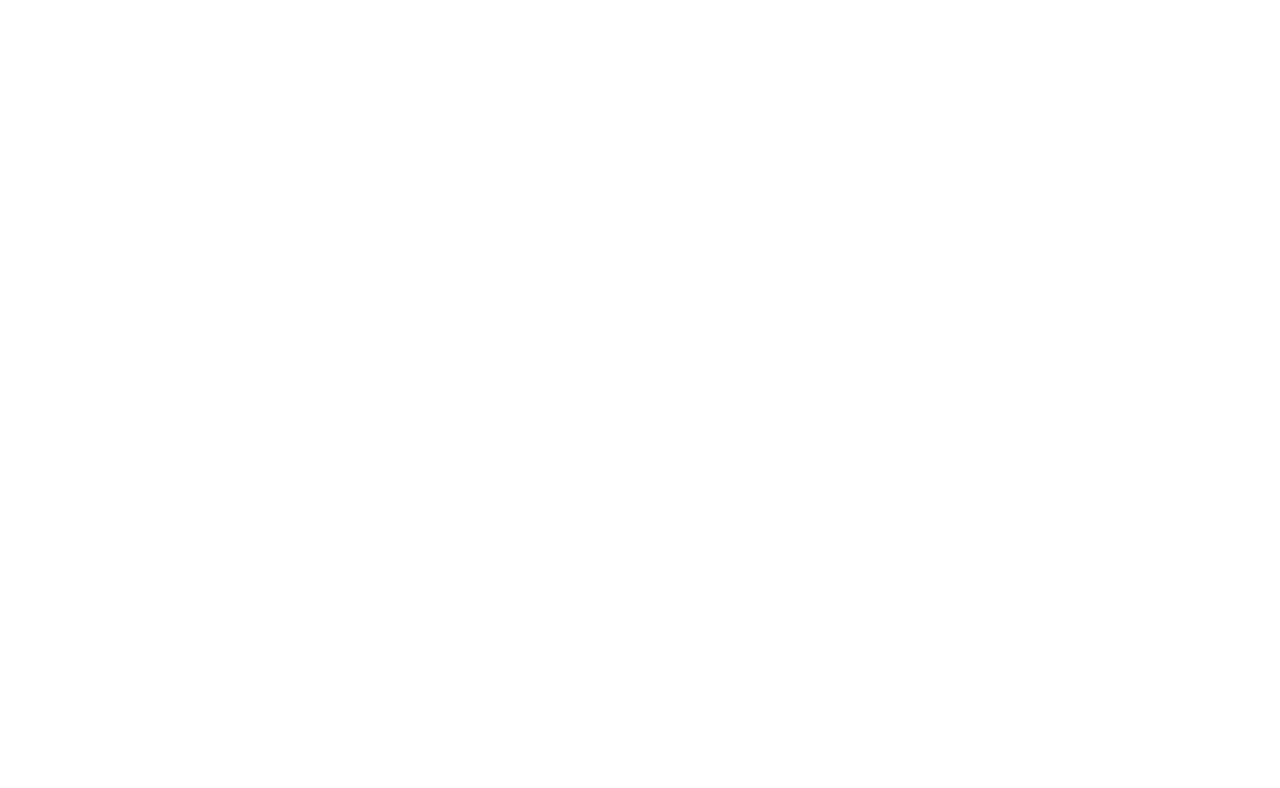
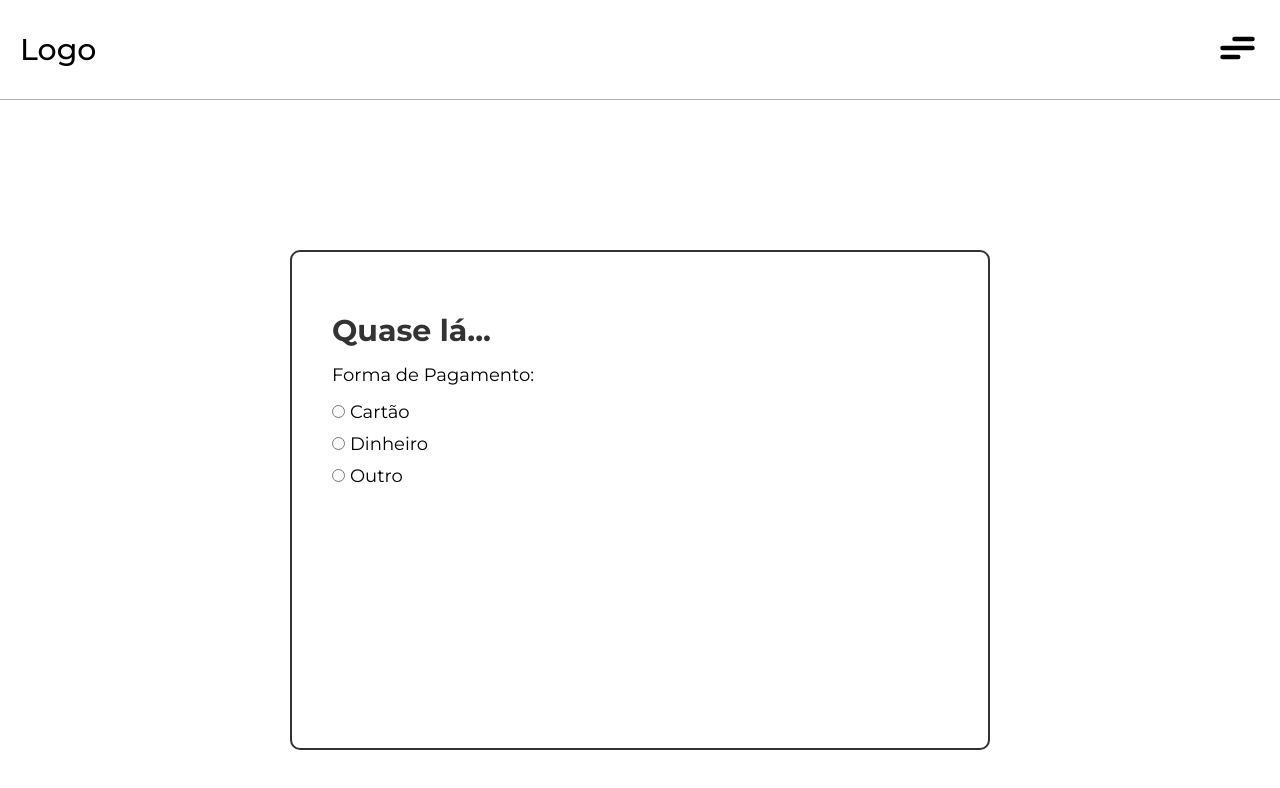
Before and after one commit to MikaelAugustoDev/desafio, a React (Vite) app: page /assistentedepedido/1 in a window 1280 px wide. Before the commit this address had no page. Shown: the top 788 px of the page. Built offline with nearby package versions, Linux system fonts and the light colour scheme.

Commit message:
Começando a criação da etapa fial da compra

```diff
--- a/src/components/cardClientes/index.tsx
+++ b/src/components/cardClientes/index.tsx
@@ -6,7 +6,7 @@
     onClick: React.MouseEventHandler<HTMLDivElement>,
     cpfCnpj: number,
     email: string,
-    codigo: string
+    codigo: string,
 }
 
 const Card = styled.div`
--- a/src/components/input/index.tsx
+++ b/src/components/input/index.tsx
@@ -5,7 +5,7 @@
     name: string,
     type: string,
     value?: string,
-    onChange?: any
+    onChange?: any,
 }
 
 const InputContainer = styled.div`
--- a/src/pages/CadastroDeProdutos/index.tsx
+++ b/src/pages/CadastroDeProdutos/index.tsx
@@ -13,7 +13,7 @@
 
 const Formulario = styled.div`
   width: 700px;
-  height: 500px;
+  height: 550px;
   border: 2px solid #333;
   border-radius: 10px;
   display: flex;
@@ -23,17 +23,15 @@
 
   @media (max-width: 425px) {
     width: 400px;
-    height: 800px;
+    height: 900px;
     margin: 40px 0px;
   }
 
   @media (max-width: 375px) {
     width: 320px;
-    height: 800px;
   }
   @media (max-width: 320px) {
     width: 300px;
-    height: 800px;
     padding: 60px 20px;
   }
 `;
@@ -105,7 +103,7 @@
   font-weight: 700;
   color: #fff;
   border-radius: 5px;
-  margin-top: 20px;
+  margin-top: 50px;
   transition: all ease 0.1s;
   box-shadow: 0px 5px 0px 0px #a29bfe;
 
@@ -123,15 +121,36 @@
   }
 `;
 
+const CodigoProduct = styled.div`
+  display: flex;
+  gap: 15px;
+  margin-left: 30px;
+
+  @media (max-width: 425px) {
+    margin: 20px 30px;
+  }
+
+  @media (max-width: 375px) {
+    margin: 20px 0px;
+  }
+`;
+
+const LabelProduct = styled.label``;
+
+const InputCheckbox = styled.input`
+
+`;
+
 const CadastroDeProdutos = () => {
 
-  const [codigo, setCodigo] = useState("");
+  const [name, setName] = useState("");
   const [preco, setPreco] = useState("");
   const [quantidade, setQuantidade] = useState("");
   const [descricao, setDescricao] = useState("");
+  const [estaAtivo, setEstaAtivo] = useState(false);
 
-  const handleCodigoChange = (e: ChangeEvent<HTMLInputElement>) => {
-    setCodigo(e.target.value);
+  const handleNameChange = (e: ChangeEvent<HTMLInputElement>) => {
+    setName(e.target.value);
   };
 
   const handlePrecoChange = (e: ChangeEvent<HTMLInputElement>) => {
@@ -146,12 +165,18 @@
     setDescricao(e.target.value);
   };
 
+  const handleEstaAtivoChange = () => {
+    setEstaAtivo(!estaAtivo);
+  };
+
+
   const handleCadastrar = () => {
     const dadosDoProduto = {
-      name: codigo,
+      name: name,
       description: descricao,
       price: preco,
       stock: quantidade,
+      estaAtivo: estaAtivo
     };
 
     localStorage.setItem("produtoCadastrado", JSON.stringify(dadosDoProduto));
@@ -168,9 +193,9 @@
             <DivInfomations>
               <DivInputs>
                 <Input
-                  name="Código"
+                  name="Nome do Produto"
                   type="text"
-                  onChange={handleCodigoChange}
+                  onChange={handleNameChange}
                 />
                 <Input
                   name="Preço"
@@ -181,8 +206,16 @@
                   name="Quantidade em estoque"
                   type="text"
                   onChange={handleQuantidadeChange}
-
                 />
+                <CodigoProduct>
+                  <InputCheckbox
+                    type="checkbox"
+                    id="check"
+                    checked={estaAtivo}
+                    onChange={handleEstaAtivoChange}
+                  />
+                  <LabelProduct htmlFor="check">O código está ativo?</LabelProduct>
+                </CodigoProduct>
               </DivInputs>
               <DescricaoDoProduto
                 placeholder="Descrição do Produto"
--- /dev/null
+++ b/src/pages/FinalizandoCompra/index.tsx
@@ -0,0 +1,177 @@
+import { styled } from "styled-components";
+import { Header } from "../../components/header";
+import { useState } from "react";
+
+const Main = styled.main`
+  width: 100%;
+  min-height: 100vh;
+  display: flex;
+  align-items: center;
+  justify-content: center;
+
+  @media (max-width: 425px) {
+    padding: 30px;
+  }
+`;
+
+const Formulario = styled.div`
+  width: 700px;
+  height: 500px;
+  border: 2px solid #333;
+  border-radius: 10px;
+  display: flex;
+  flex-direction: column;
+  padding: 60px 40px;
+  gap: 15px;
+
+  @media (max-width: 425px) {
+    width: 400px;
+    height: 600px;
+  }
+
+  @media (max-width: 375px) {
+    width: 320px;
+    height: 600px;
+  }
+
+  @media (max-width: 320px) {
+    width: 300px;
+    height: 650px;
+    padding: 60px 20px;
+  }
+`;
+
+const TitleFormulario = styled.h1`
+  font-size: 30px;
+  color: #333;
+
+  @media (max-width: 375px) {
+    font-size: 26px;
+  }
+`;
+
+const Form = styled.form`
+  width: 100%;
+  display: flex;
+  align-items: center;
+`;
+
+const PaymentMethod = styled.div`
+  display: flex;
+  flex-direction: column;
+  gap: 10px;
+`;
+
+const LabelForPayment = styled.label`
+  font-size: 18px;
+  margin-bottom: 5px;
+`;
+
+const InputPayment = styled.input`
+  margin-right: 5px;
+`;
+
+const InputParcelas = styled.input`
+  padding: 10px;
+  border: 1px solid #ccc;
+  border-radius: 5px;
+  width: 100%;
+`;
+
+const CustomInput = styled.input`
+  padding: 10px;
+  border: 1px solid #ccc;
+  border-radius: 5px;
+  width: 100%;
+`;
+
+const FinalizandoCompra = () => {
+  const [selectedPaymentMethod, setSelectedPaymentMethod] = useState("");
+  const [parcelas, setParcelas] = useState("");
+
+  const handlePaymentMethodChange = (e) => {
+    setSelectedPaymentMethod(e.target.value);
+    setParcelas(""); // Limpa o valor de parcelas ao trocar a forma de pagamento
+  };
+
+  return (
+    <>
+      <Header />
+      <Main>
+        <Formulario>
+          <TitleFormulario>Quase lá...</TitleFormulario>
+          <Form>
+            <PaymentMethod>
+              <LabelForPayment>Forma de Pagamento:</LabelForPayment>
+              <div>
+                <InputPayment
+                  type="radio"
+                  id="cartao"
+                  name="paymentMethod"
+                  value="cartao"
+                  onChange={handlePaymentMethodChange}
+                />
+                <LabelForPayment htmlFor="cartao">Cartão</LabelForPayment>
+              </div>
+              {selectedPaymentMethod === "cartao" && (
+                <>
+                  <LabelForPayment>Parcelas:</LabelForPayment>
+                  <InputParcelas
+                    placeholder="Parcelas"
+                    list="parcelas"
+                    value={parcelas}
+                    onChange={(e) => setParcelas(e.target.value)}
+                  />
+                  <datalist id="parcelas">
+                    <option value="1x" />
+                    <option value="2x" />
+                    <option value="3x" />
+                    <option value="4x" />
+                    <option value="5x" />
+                    <option value="6x" />
+                    <option value="7x" />
+                    <option value="8x" />
+                    <option value="9x" />
+                    <option value="10x" />
+                    <option value="11x" />
+                    <option value="12x" />
+                  </datalist>
+                </>
+              )}
+
+              <div>
+                <InputPayment
+                  type="radio"
+                  id="dinheiro"
+                  name="paymentMethod"
+                  value="dinheiro"
+                  onChange={handlePaymentMethodChange}
+                />
+                <LabelForPayment htmlFor="dinheiro">Dinheiro</LabelForPayment>
+              </div>
+
+              <div>
+                <InputPayment
+                  type="radio"
+                  id="outro"
+                  name="paymentMethod"
+                  value="outro"
+                  onChange={handlePaymentMethodChange}
+                />
+                <LabelForPayment htmlFor="outro">Outro</LabelForPayment>
+              </div>
+              {selectedPaymentMethod === "outro" && (
+                <CustomInput
+                  type="text"
+                  placeholder="Digite a forma de pagamento"
+                />
+              )}
+            </PaymentMethod>
+          </Form>
+        </Formulario>
+      </Main>
+    </>
+  );
+};
+
+export { FinalizandoCompra };
--- a/src/pages/routes.tsx
+++ b/src/pages/routes.tsx
@@ -4,6 +4,7 @@
 import { CadastroDeClientes } from "./CadastroDeClientes";
 import { CadastroDeProdutos } from "./CadastroDeProdutos";
 import { AssistenteDePedido } from "./AssistenteDePedido";
+import { FinalizandoCompra } from "./FinalizandoCompra";
 
 const AppRouter = () => {
   return (
@@ -14,7 +15,7 @@
         <Route path="/cadastrodeclientes" element={ <CadastroDeClientes /> }/>
         <Route path="/cadastrodeprodutos" element={ <CadastroDeProdutos /> }/>
         <Route path="/assistentedepedido" element={ <AssistenteDePedido /> }/>
-        <Route path="/products/:productName" element={""} />
+        <Route path="/assistentedepedido/:productName" element={ <FinalizandoCompra /> } />
       </Routes>
     </BrowserRouter>
   );
```
